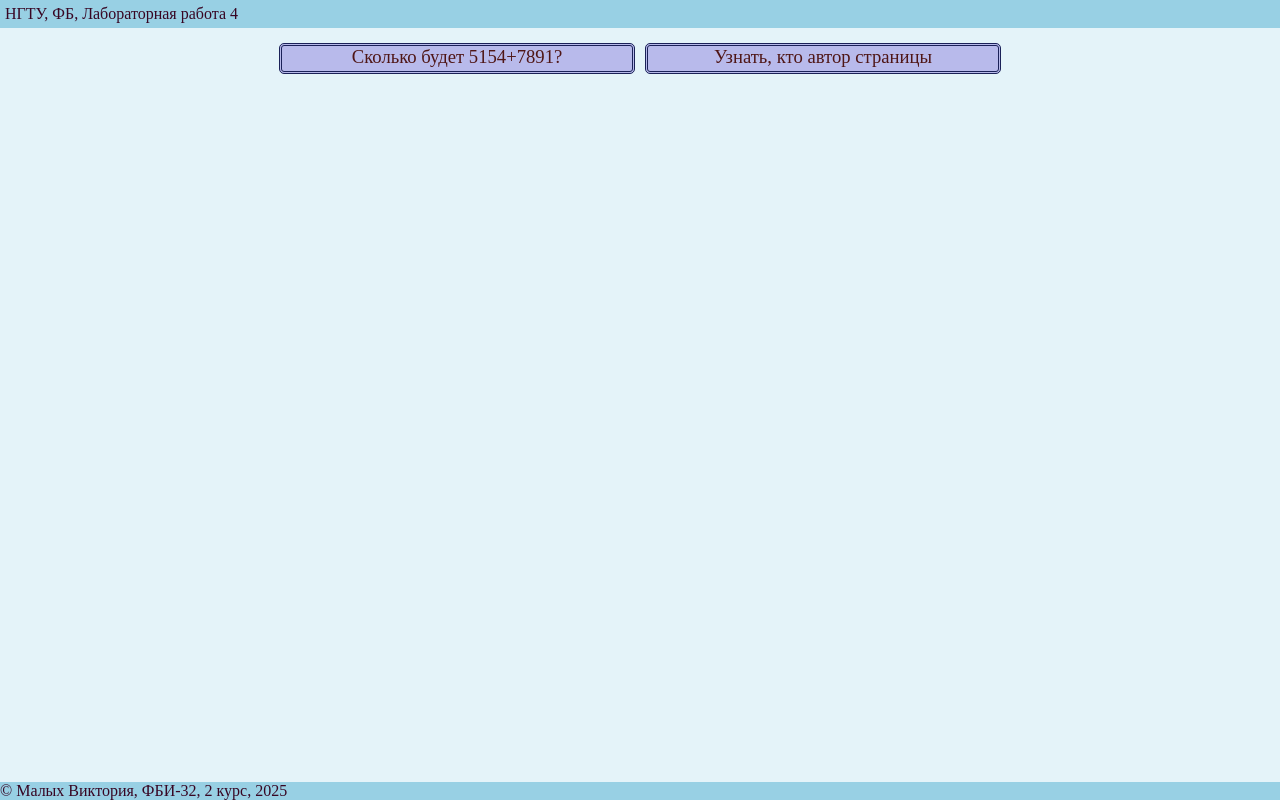
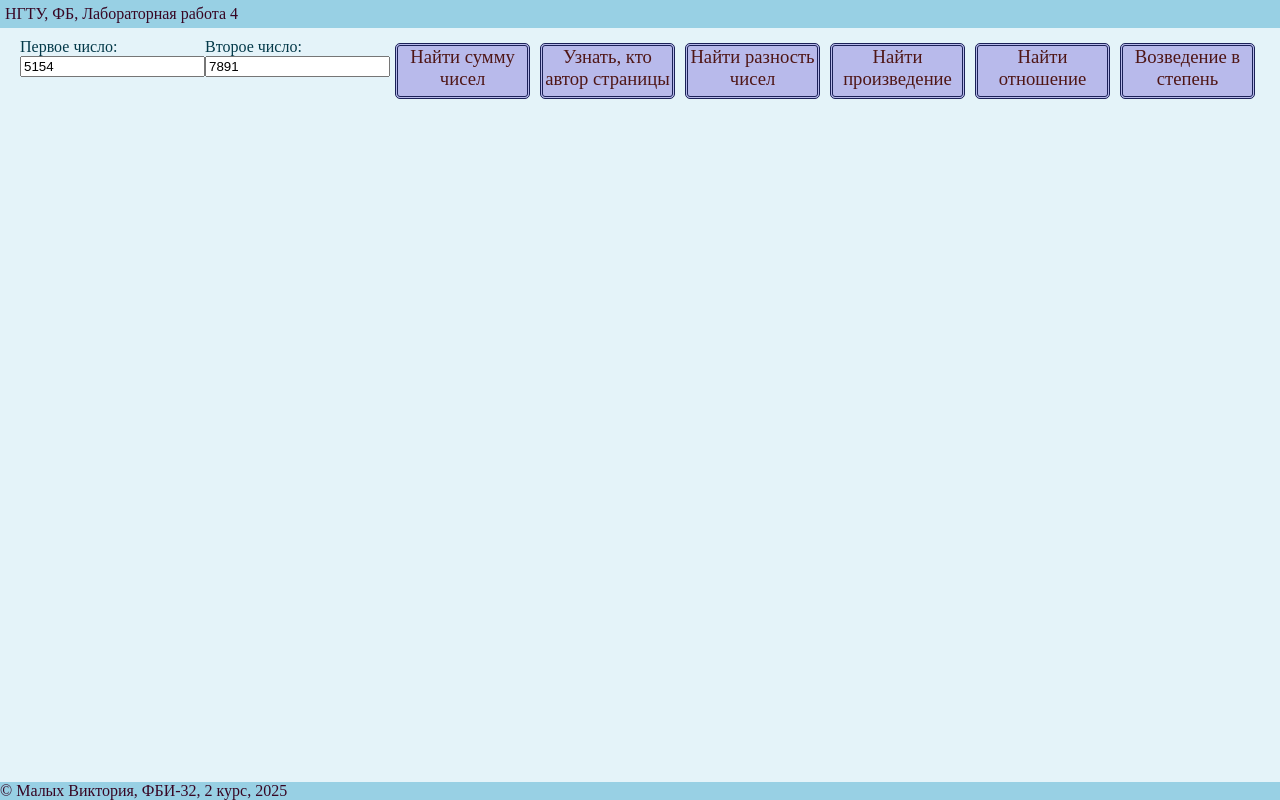
Before and after one commit to vikamalykh/web-front-labs, a plain HTML site: page lab5/arithmetic.html in a window 1280 px wide. Drawn offline with Linux system fonts and the light colour scheme.

Commit message:
Деление

```diff
--- a/lab5/arithmetic.html
+++ b/lab5/arithmetic.html
@@ -10,11 +10,116 @@
     <link rel="icon" href="../icon/favicon.ico">
     <script>
         function showSum() {
-            let a = 5154;
-            let b = 7891;
+            let inputA = document.getElementById('numberA');
+            let inputB = document.getElementById('numberB');
+
+            let a = parseInt(inputA.value);
+            let b = parseInt(inputB.value);
             let result = a + b;
             alert('Сумма ' + a + ' и ' + b + ' равна ' + result);
         }
+        function showDif() {
+            let inputA = document.getElementById('numberA');
+            let inputB = document.getElementById('numberB');
+
+            let a = parseInt(inputA.value);
+            let b = parseInt(inputB.value);
+            let result = a - b;
+            alert('Разность ' + a + ' и ' + b + ' равна ' + result);
+        }
+        function showPro() {
+            let inputA = document.getElementById('numberA');
+            let inputB = document.getElementById('numberB');
+
+            let a = parseInt(inputA.value);
+            let b = parseInt(inputB.value);
+            let result = a * b;
+            alert('Произведение ' + a + ' и ' + b + ' равно ' + result);
+        }
+        function showDiv() {
+            let inputA = document.getElementById('numberA');
+            let inputB = document.getElementById('numberB');
+
+            let a = parseInt(inputA.value);
+            let b = parseInt(inputB.value);
+            if (b == 0) {
+                alert('На ноль делить нельзя!');
+                inputB.focus();
+                inputB.select();
+                inputB.style.color = 'red';
+                inputB.style.borderColor = 'red';
+                return;
+            }
+
+            if(isNaN(a)) {
+                alert('Введите числовое значение в первое поле');
+                inputA.focus();
+                inputA.select();
+                inputA.style.color = 'red';
+                inputA.style.borderColor = 'red';
+                return;
+            }
+
+            if(isNaN(b)) {
+                alert('Введите числовое значение во второе поле');
+                inputB.focus();
+                inputB.select();
+                inputB.style.color = 'red';
+                inputB.style.borderColor = 'red';
+                return;
+            }
+
+            inputB.style.color = '';
+            inputB.style.borderColor = '';
+
+            let result = a / b;
+            alert(a + ' / ' + b + ' = ' + result);
+        }
+        function showDeg() {
+            let inputA = document.getElementById('numberA');
+            let inputB = document.getElementById('numberB');
+
+            let a = parseInt(inputA.value);
+            let b = parseInt(inputB.value);
+
+            if (a === 0 && b === 0) {
+                alert('оба поля не могут быть равны нулю!');
+                inputA.focus();
+                inputA.select();
+                inputA.style.color = 'red';
+                inputA.style.borderColor = 'red';
+                inputB.style.color = 'red';
+                inputB.style.borderColor = 'red';
+                return;
+            }
+
+            if(isNaN(a)) {
+                alert('Введите числовое значение в первое поле');
+                inputA.focus();
+                inputA.select();
+                inputA.style.color = 'red';
+                inputA.style.borderColor = 'red';
+                return;
+            }
+
+            if(isNaN(b)) {
+                alert('Введите числовое значение во второе поле');
+                inputB.focus();
+                inputB.select();
+                inputB.style.color = 'red';
+                inputB.style.borderColor = 'red';
+                return;
+            }
+
+            inputA.style.color = '';
+            inputA.style.borderColor = '';
+            inputB.style.color = '';
+            inputB.style.borderColor = '';
+
+            let result = a ** b;
+            alert(a + ' в степени ' + b + ' равно ' + result);
+        }
+
         function showAuthor() {
             let author = 'Автор страницы:\nМалых Виктория Евгеньевна';
             alert(author);
@@ -37,7 +142,7 @@
             cursor: pointer;
             display: inline-block;
             width: 350px;
-            height: 25px;
+            height: 50px;
             border: 3.5px double #1b2158;
             border-radius: 5px;
             background-color: rgba(178, 178, 233, 0.859);
@@ -47,6 +152,7 @@
             align-items: center;
             margin: 5px;
             padding: auto;
+            overflow: auto;
         }
     </style>
 </head>
@@ -58,8 +164,14 @@
     </header>
 
     <main>
-        <div class="message" onclick="showSum()">Сколько будет 5154+7891?</div>
+        <lable>Первое число: <input type="number" value="5154" id="numberA"><br></lable>
+        <lable>Второе число: <input type="number" value="7891" id="numberB"><br></lable>
+        <div class="message" onclick="showSum()">Найти сумму чисел</div>
         <div class="message" onclick="showAuthor()">Узнать, кто автор страницы</div>
+        <div class="message" onclick="showDif()">Найти разность чисел</div>
+        <div class="message" onclick="showPro()">Найти произведение чисел</div>
+        <div class="message" onclick="showDiv()">Найти отношение чисел</div>
+        <div class="message" onclick="showDeg()">Возведение в степень</div>
     </main>
 
     <footer ondblclick="showHello()" padding: 5px;>
```
